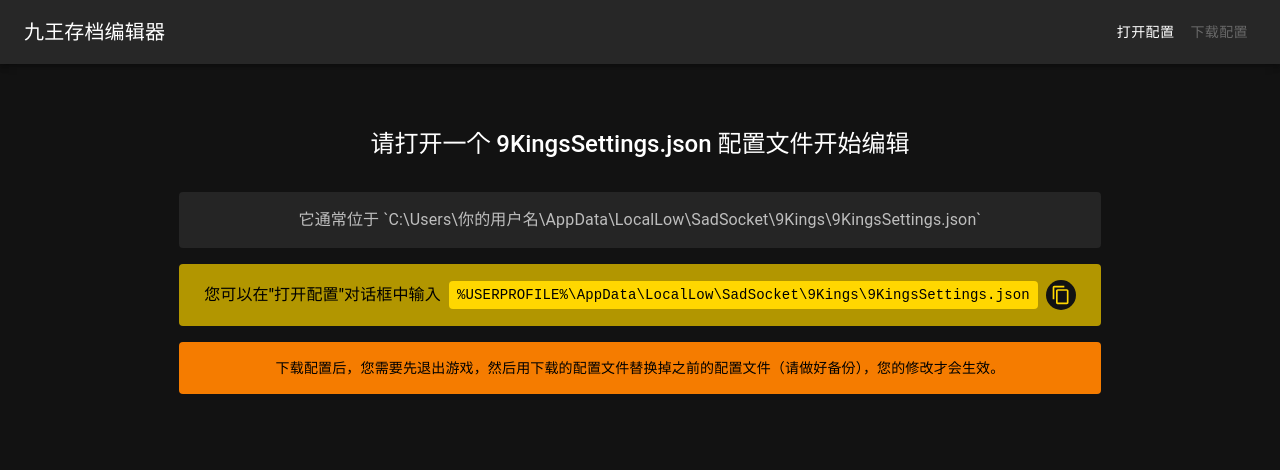
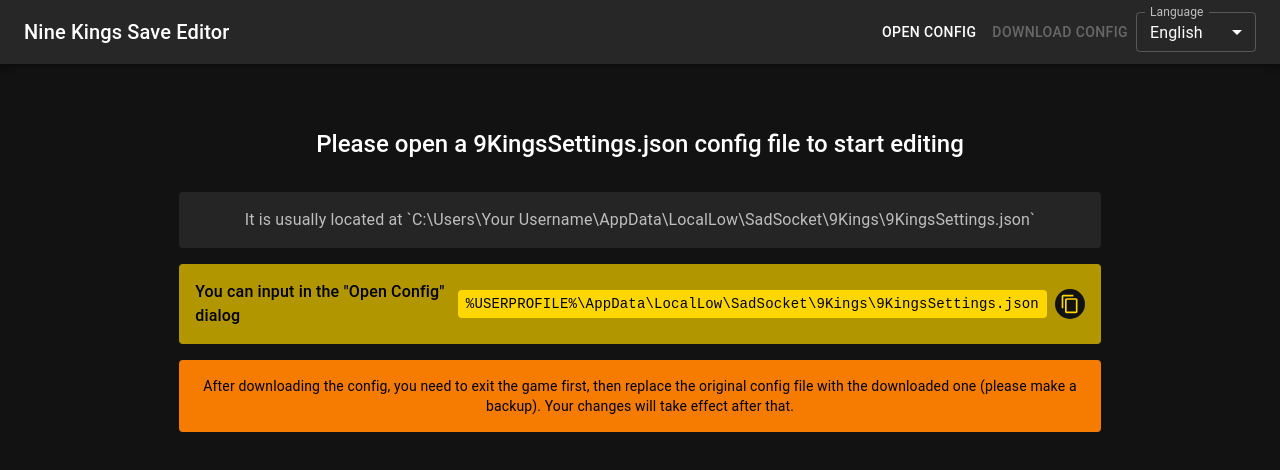
Before and after one commit to abevol/nine-kings-editor, a React (Create React App) app: page / in a window 1280 px wide. Shown: the top 470 px of the page. Built offline with nearby package versions, Linux system fonts and the light colour scheme.

Commit message:
实现多语言支持，新增语言选择器组件，重构翻译逻辑，更新各个设置编辑器以使用翻译功能，优化应用程序界面文本

```diff
--- a/src/App.tsx
+++ b/src/App.tsx
@@ -1,4 +1,4 @@
-import React, { useState } from 'react';
+import React, { useState, useEffect } from 'react';
 import {
   Box,
   Container,
@@ -22,10 +22,12 @@ import {
 } from '@mui/icons-material';
 import { NineKingsSettings } from './types/settings';
 import { loadSettings, downloadSettings } from './utils/settingsHelper';
+import { getDefaultTranslation } from './utils/translationHelper';
 import AudioSettingsEditor from './components/AudioSettingsEditor';
 import GameplaySettingsEditor from './components/GameplaySettingsEditor';
 import KingSettingsEditor from './components/KingSettingsEditor';
 import DifficultySettingsEditor from './components/DifficultySettingsEditor';
+import LanguageSelector from './components/LanguageSelector';
 
 const getDefaultConfigPath = () => {
   const userProfile = process.env.USERPROFILE || '';
@@ -62,14 +64,20 @@ function App() {
   const [settings, setSettings] = useState<NineKingsSettings | null>(null);
   const [currentTab, setCurrentTab] = useState(0);
   const [copySuccess, setCopySuccess] = useState(false);
+  const [, forceUpdate] = useState({});
 
-  const handleFileUpload = async (event: React.ChangeEvent<HTMLInputElement>) => {
-    const file = event.target.files?.[0];
-    if (file) {
-      const loadedSettings = await loadSettings(file);
-      setSettings(loadedSettings);
-    }
-  };
+  useEffect(() => {
+    // 监听语言变化事件，强制重新渲染
+    const handleLanguageChange = () => {
+      forceUpdate({});
+    };
+
+    window.addEventListener('languagechange', handleLanguageChange);
+
+    return () => {
+      window.removeEventListener('languagechange', handleLanguageChange);
+    };
+  }, []);
 
   const handleFileClick = () => {
     const input = document.createElement('input');
@@ -115,7 +123,7 @@ function App() {
       setCopySuccess(true);
       setTimeout(() => setCopySuccess(false), 2000);
     } catch (err) {
-      console.error('复制失败:', err);
+      console.error('Failed to copy path:', err);
     }
   };
 
@@ -124,14 +132,15 @@ function App() {
       <AppBar position="static">
         <Toolbar>
           <Typography variant="h6" component="div" sx={{ flexGrow: 1 }}>
-            九王存档编辑器
+            {getDefaultTranslation('app.title')}
           </Typography>
           <Button color="inherit" onClick={handleFileClick}>
-            打开配置
+            {getDefaultTranslation('app.buttons.openConfig')}
           </Button>
           <Button color="inherit" onClick={handleSave} disabled={!settings}>
-            下载配置
+            {getDefaultTranslation('app.buttons.downloadConfig')}
           </Button>
+          <LanguageSelector />
         </Toolbar>
       </AppBar>
       <Container maxWidth="lg">
@@ -145,10 +154,10 @@ function App() {
                 indicatorColor="primary"
                 textColor="primary"
               >
-                <Tab icon={<AudioIcon />} label="音频" />
-                <Tab icon={<GameplayIcon />} label="游戏" />
-                <Tab icon={<KingIcon />} label="国王" />
-                <Tab icon={<DifficultyIcon />} label="难度" />
+                <Tab icon={<AudioIcon />} label={getDefaultTranslation('app.tabs.audio')} />
+                <Tab icon={<GameplayIcon />} label={getDefaultTranslation('app.tabs.gameplay')} />
+                <Tab icon={<KingIcon />} label={getDefaultTranslation('app.tabs.king')} />
+                <Tab icon={<DifficultyIcon />} label={getDefaultTranslation('app.tabs.difficulty')} />
               </Tabs>
             </Paper>
             <TabPanel value={currentTab} index={0}>
@@ -183,7 +192,7 @@ function App() {
               mb: 4,
               fontWeight: 'medium'
             }}>
-              请打开一个 9KingsSettings.json 配置文件开始编辑
+              {getDefaultTranslation('app.prompt.openFile')}
             </Typography>
             <Stack spacing={2} sx={{ width: '100%', alignItems: 'center' }}>
               <Box sx={{
@@ -193,7 +202,7 @@ function App() {
                 width: '80%'
               }}>
                 <Typography variant="body1" align="center" color="text.secondary">
-                  它通常位于 `C:\Users\你的用户名\AppData\LocalLow\SadSocket\9Kings\9KingsSettings.json`
+                  {getDefaultTranslation('app.prompt.filePath')} `C:\Users\Your Username\AppData\LocalLow\SadSocket\9Kings\9KingsSettings.json`
                 </Typography>
               </Box>
 
@@ -205,7 +214,7 @@ function App() {
               }}>
                 <Stack direction="row" spacing={1} alignItems="center" justifyContent="center">
                   <Typography variant="body1" sx={{ fontWeight: 500, color: 'black' }}>
-                    您可以在"打开配置"对话框中输入
+                    {getDefaultTranslation('app.prompt.inputPath')}
                   </Typography>
                   <Typography variant="body2" component="span" sx={{
                     bgcolor: (theme) => theme.palette.mode === 'dark' ? 'primary.main' : 'primary.main',
@@ -218,7 +227,7 @@ function App() {
                   }}>
                     %USERPROFILE%\AppData\LocalLow\SadSocket\9Kings\9KingsSettings.json
                   </Typography>
-                  <Tooltip title={copySuccess ? "已复制！" : "复制路径"}>
+                  <Tooltip title={copySuccess ? getDefaultTranslation('app.prompt.copied') : getDefaultTranslation('app.prompt.copyPath')}>
                     <IconButton
                       onClick={handleCopyPath}
                       size="small"
@@ -242,7 +251,7 @@ function App() {
                   align="center"
                   sx={{ color: 'black' }}
                 >
-                  下载配置后，您需要先退出游戏，然后用下载的配置文件替换掉之前的配置文件（请做好备份），您的修改才会生效。
+                  {getDefaultTranslation('app.prompt.warning')}
                 </Typography>
               </Box>
             </Stack>
--- /dev/null
+++ b/src/components/LanguageSelector.tsx
@@ -0,0 +1,56 @@
+import React, { useEffect, useState } from 'react';
+import {
+  FormControl,
+  InputLabel,
+  Select,
+  MenuItem,
+  SelectChangeEvent,
+} from '@mui/material';
+import {
+  getCurrentLanguage,
+  setCurrentLanguage,
+  getSupportedLanguages,
+  getLanguageLocalName,
+} from '../utils/languageManager';
+
+const LanguageSelector: React.FC = () => {
+  const [currentLanguage, setLanguageState] = useState(getCurrentLanguage());
+
+  useEffect(() => {
+    // 监听语言变化事件
+    const handleLanguageChange = (event: Event) => {
+      const customEvent = event as CustomEvent;
+      setLanguageState(customEvent.detail.language);
+    };
+
+    window.addEventListener('languagechange', handleLanguageChange);
+
+    return () => {
+      window.removeEventListener('languagechange', handleLanguageChange);
+    };
+  }, []);
+
+  const handleChange = (event: SelectChangeEvent) => {
+    const newLanguage = event.target.value;
+    setCurrentLanguage(newLanguage);
+  };
+
+  return (
+    <FormControl size="small" sx={{ minWidth: 120 }}>
+      <InputLabel>Language</InputLabel>
+      <Select
+        value={currentLanguage}
+        label="Language"
+        onChange={handleChange}
+      >
+        {Object.entries(getSupportedLanguages()).map(([code, name]) => (
+          <MenuItem key={code} value={code}>
+            {getLanguageLocalName(code)}
+          </MenuItem>
+        ))}
+      </Select>
+    </FormControl>
+  );
+};
+
+export default LanguageSelector;
--- a/src/i18n/translationDefault.json
+++ b/src/i18n/translationDefault.json
@@ -39,6 +39,22 @@
     "app.prompt.filePath": {
       "zh-CN": "它通常位于",
       "en": "It is usually located at"
+    },
+    "app.prompt.inputPath": {
+      "zh-CN": "您可以在\"打开配置\"对话框中输入",
+      "en": "You can input in the \"Open Config\" dialog"
+    },
+    "app.prompt.copyPath": {
+      "zh-CN": "复制路径",
+      "en": "Copy Path"
+    },
+    "app.prompt.copied": {
+      "zh-CN": "已复制！",
+      "en": "Copied!"
+    },
+    "app.prompt.warning": {
+      "zh-CN": "下载配置后，您需要先退出游戏，然后用下载的配置文件替换掉之前的配置文件（请做好备份），您的修改才会生效。",
+      "en": "After downloading the config, you need to exit the game first, then replace the original config file with the downloaded one (please make a backup). Your changes will take effect after that."
     },
     "audio.title": {
       "zh-CN": "音频设置",
--- /dev/null
+++ b/src/utils/languageManager.ts
@@ -0,0 +1,67 @@
+import defaultTranslations from '../i18n/translationDefault.json';
+import libraryTranslations from '../i18n/translationLibrary.json';
+
+// 本地存储中语言设置的键名
+const LANGUAGE_STORAGE_KEY = 'nine_kings_editor_language';
+
+// 语言映射类型
+type LanguageMap = {
+  [key: string]: string;
+};
+
+// 获取所有支持的语言
+export const getSupportedLanguages = (): LanguageMap => {
+  // 合并两个翻译文件中的语言，并去重
+  const languages = {
+    ...defaultTranslations.supportedLanguages,
+    ...libraryTranslations.supportedLanguages,
+  } as LanguageMap;
+  return languages;
+};
+
+// 获取当前语言
+export const getCurrentLanguage = (): string => {
+  // 1. 尝试从本地存储获取
+  const storedLanguage = localStorage.getItem(LANGUAGE_STORAGE_KEY);
+  if (storedLanguage && storedLanguage in getSupportedLanguages()) {
+    return storedLanguage;
+  }
+
+  // 2. 尝试使用浏览器语言
+  const browserLanguage = navigator.language;
+  const supportedLanguages = getSupportedLanguages();
+
+  // 检查完整的语言代码（例如 zh-CN）
+  if (browserLanguage in supportedLanguages) {
+    return browserLanguage;
+  }
+
+  // 检查语言的基础部分（例如 zh）
+  const baseLanguage = browserLanguage.split('-')[0];
+  const matchingLanguage = Object.keys(supportedLanguages).find(
+    lang => lang.startsWith(baseLanguage + '-') || lang === baseLanguage
+  );
+  if (matchingLanguage) {
+    return matchingLanguage;
+  }
+
+  // 3. 默认使用英语
+  return 'en';
+};
+
+// 设置当前语言
+export const setCurrentLanguage = (language: string): void => {
+  if (language in getSupportedLanguages()) {
+    localStorage.setItem(LANGUAGE_STORAGE_KEY, language);
+    // 触发一个自定义事件，以便其他组件可以响应语言变化
+    window.dispatchEvent(new CustomEvent('languagechange', { detail: { language } }));
+  } else {
+    console.warn(`Language ${language} is not supported`);
+  }
+};
+
+// 获取语言的本地化名称
+export const getLanguageLocalName = (languageCode: string): string => {
+  const supportedLanguages = getSupportedLanguages();
+  return supportedLanguages[languageCode] || languageCode;
+};
--- /dev/null
+++ b/src/utils/translationHelper.ts
@@ -0,0 +1,86 @@
+import defaultTranslations from '../i18n/translationDefault.json';
+import libraryTranslations from '../i18n/translationLibrary.json';
+import { getCurrentLanguage } from './languageManager';
+
+// 定义翻译条目的类型
+type TranslationTerm = {
+  [key: string]: string;
+};
+
+// 定义翻译库的类型
+type TranslationLibrary = {
+  supportedLanguages: {
+    [key: string]: string;
+  };
+  terms: {
+    [key: string]: TranslationTerm;
+  };
+};
+
+// 类型断言，确保翻译文件符合我们定义的类型
+const typedDefaultTranslations = defaultTranslations as TranslationLibrary;
+const typedLibraryTranslations = libraryTranslations as TranslationLibrary;
+
+// 检查语言是否在默认翻译中支持
+export const isLanguageSupportedInDefault = (language: string): boolean => {
+  return language in typedDefaultTranslations.supportedLanguages;
+};
+
+// 检查语言是否在库翻译中支持
+export const isLanguageSupportedInLibrary = (language: string): boolean => {
+  return language in typedLibraryTranslations.supportedLanguages;
+};
+
+// 从默认翻译中获取翻译
+export const getDefaultTranslation = (key: string, language: string = getCurrentLanguage()): string => {
+  const term = typedDefaultTranslations.terms[key];
+  if (!term) {
+    console.warn(`Translation key not found in default translations: ${key}`);
+    return key;
+  }
+
+  if (language in term) {
+    return term[language];
+  }
+
+  // 如果请求的语言不支持，返回英文翻译
+  return term.en || key;
+};
+
+// 从库翻译中获取翻译
+export const getLibraryTranslation = (key: string, language: string = getCurrentLanguage()): string => {
+  const term = typedLibraryTranslations.terms[key];
+  if (!term) {
+    console.warn(`Translation key not found in library translations: ${key}`);
+    return key;
+  }
+
+  if (language in term) {
+    return term[language];
+  }
+
+  // 如果请求的语言不支持，返回英文翻译
+  return term.en || key;
+};
+
+// 转换国王key并获取翻译
+export const getKingTranslation = (kingKey: string, language: string = getCurrentLanguage()): string => {
+  // 将 "KingOf" 转换为 "King_"
+  const libraryKey = kingKey.replace('KingOf', 'King_');
+  return getLibraryTranslation(libraryKey, language);
+};
+
+// 获取天赋翻译
+export const getPerkTranslation = (perkKey: string, language: string = getCurrentLanguage()): string => {
+  return getLibraryTranslation(perkKey, language);
+};
+
+// 获取天赋描述翻译
+export const getPerkDescriptionTranslation = (perkKey: string, language: string = getCurrentLanguage()): string => {
+  return getLibraryTranslation(`${perkKey}_Desc`, language);
+};
+
+// 获取难度翻译
+export const getDifficultyTranslation = (difficultyKey: string, language: string = getCurrentLanguage()): string => {
+  return getLibraryTranslation(difficultyKey, language);
+};
```
Also changed, not shown: src/components/DifficultySettingsEditor.tsx (+6 -6 lines), src/components/KingSettingsEditor.tsx (+20 -8 lines), src/scripts/extractTranslations.ts (line endings or trailing spaces).
